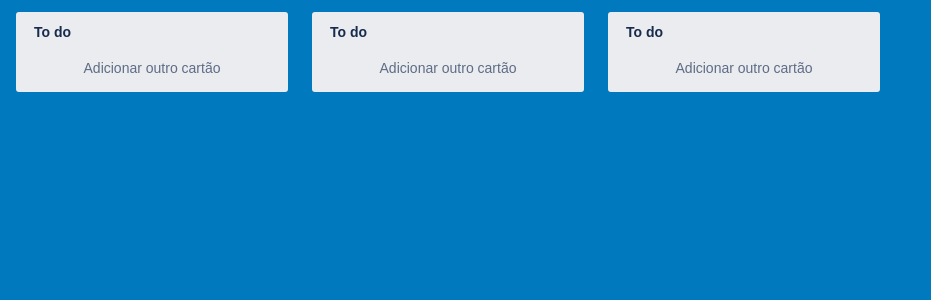
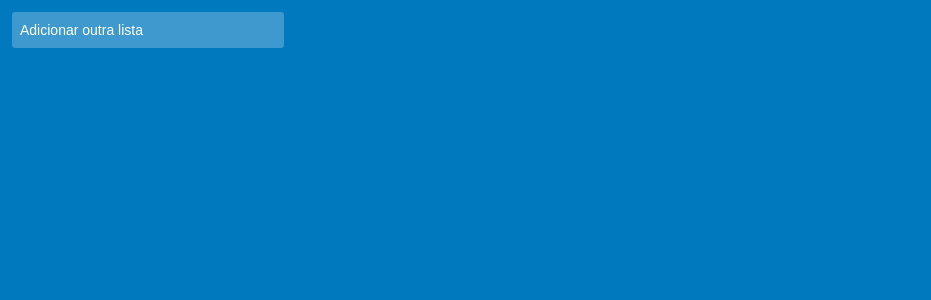
Before and after one commit to gustavomonjardim/trello-clone, a React (Create React App) app: page / in a window 1280 px wide. Shown: the top 300 px of the page, without its empty margins (0-931 px from the left). Built offline with nearby package versions, Linux system fonts and the light colour scheme.

Commit message:
feat: adds useClcikOutside hook This hook makes it possible to take action only when a user click outside a certain component

```diff
--- a/src/App.tsx
+++ b/src/App.tsx
@@ -1,14 +1,76 @@
-import * as React from "react";
+import React, { useState } from "react";
 import "./styles.css";
 
 import Column from "./components/Column";
+import AddColumnButton from "./components/AddColumnButton";
+
+interface Column {
+  id: number;
+  title: string;
+}
+
+interface AddNewColumnProps {
+  columns: Column[];
+  setColumns: React.Dispatch<React.SetStateAction<Column[]>>;
+}
+
+const AddNewColumn: React.FC<AddNewColumnProps> = ({ columns, setColumns }) => {
+  const [isAddingColumn, setIsAddingColumn] = useState(false);
+  const [newColumn, setNewColumn] = useState<Column>({
+    id: columns.length + 1,
+    title: ""
+  });
+
+  const cancelCardAddition = () => {
+    setIsAddingColumn(false);
+    setNewColumn((c) => ({ ...c, title: "" }));
+  };
+
+  const addCard = (id: number, title: string) => {
+    setColumns([...columns, { id, title }]);
+    setIsAddingColumn(false);
+    setNewColumn({ id: id + 1, title: "" });
+  };
+
+  if (isAddingColumn) {
+    return (
+      <>
+        <Column
+          newColumn
+          id={newColumn.id}
+          title={newColumn.title}
+          onSuccess={addCard}
+          onDismiss={cancelCardAddition}
+        />
+      </>
+    );
+  }
+
+  return <AddColumnButton onClick={() => setIsAddingColumn(true)} />;
+};
 
 export default function App() {
+  const [columns, setColumns] = useState<Column[]>([]);
+
+  const editColumnTitle = (id: number, title: string) => {
+    setColumns(
+      columns.map((column) =>
+        column.id === id ? { ...column, title } : column
+      )
+    );
+  };
+
   return (
     <div className="App">
-      <Column />
-      <Column />
-      <Column />
+      {columns.map((column) => (
+        <Column
+          key={column.id}
+          id={column.id}
+          title={column.title}
+          onSuccess={editColumnTitle}
+        />
+      ))}
+      <AddNewColumn columns={columns} setColumns={setColumns} />
     </div>
   );
 }
--- /dev/null
+++ b/src/components/AddColumnButton/AddColumnButton.tsx
@@ -0,0 +1,13 @@
+import React from "react";
+
+import { Container } from "./styles";
+
+interface Props {
+  onClick: () => void;
+}
+
+const AddColumnButton: React.FC<Props> = ({ onClick }) => {
+  return <Container onClick={onClick}>Adicionar outra lista</Container>;
+};
+
+export default AddColumnButton;
--- /dev/null
+++ b/src/components/AddColumnButton/index.ts
@@ -0,0 +1 @@
+export { default } from "./AddColumnButton";
--- /dev/null
+++ b/src/components/AddColumnButton/styles.tsx
@@ -0,0 +1,23 @@
+import styled from "styled-components";
+
+export const Container = styled.button`
+  display: flex;
+  flex-direction: column;
+  background-color: hsla(0, 0%, 100%, 0.24);
+  color: #fff;
+  width: 272px;
+  max-width: 272px;
+  min-width: 272px;
+  border-radius: 3px;
+  overflow: none;
+  padding: 8px;
+  font-size: 14px;
+  line-height: 20px;
+  font-weight: 400;
+
+  &:hover,
+  &:focus {
+    outline: none;
+    background-color: hsla(0, 0%, 100%, 0.32);
+  }
+`;
--- /dev/null
+++ b/src/hooks/index.ts
@@ -0,0 +1,3 @@
+import useClickOutside from "./useClickOutside";
+
+export { useClickOutside };
```
Also changed, not shown: src/hooks/useClickOutside.tsx (added, +19 -0 lines), tsconfig.json (added, +14 -0 lines).
